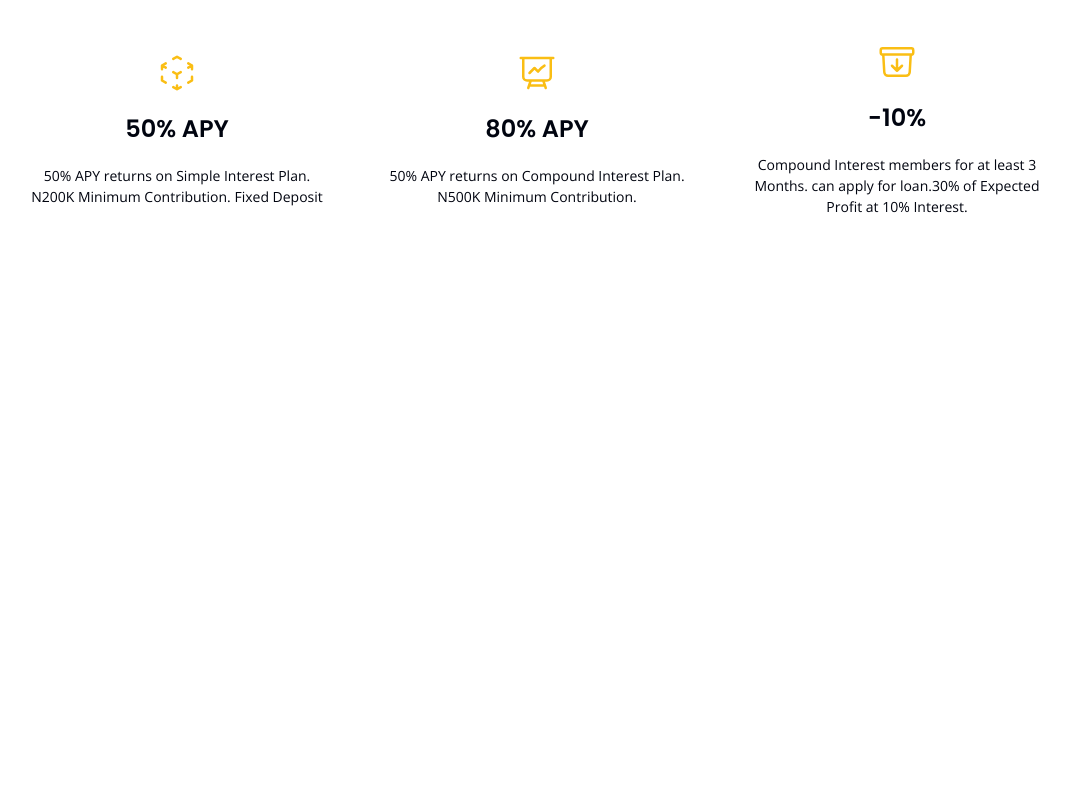
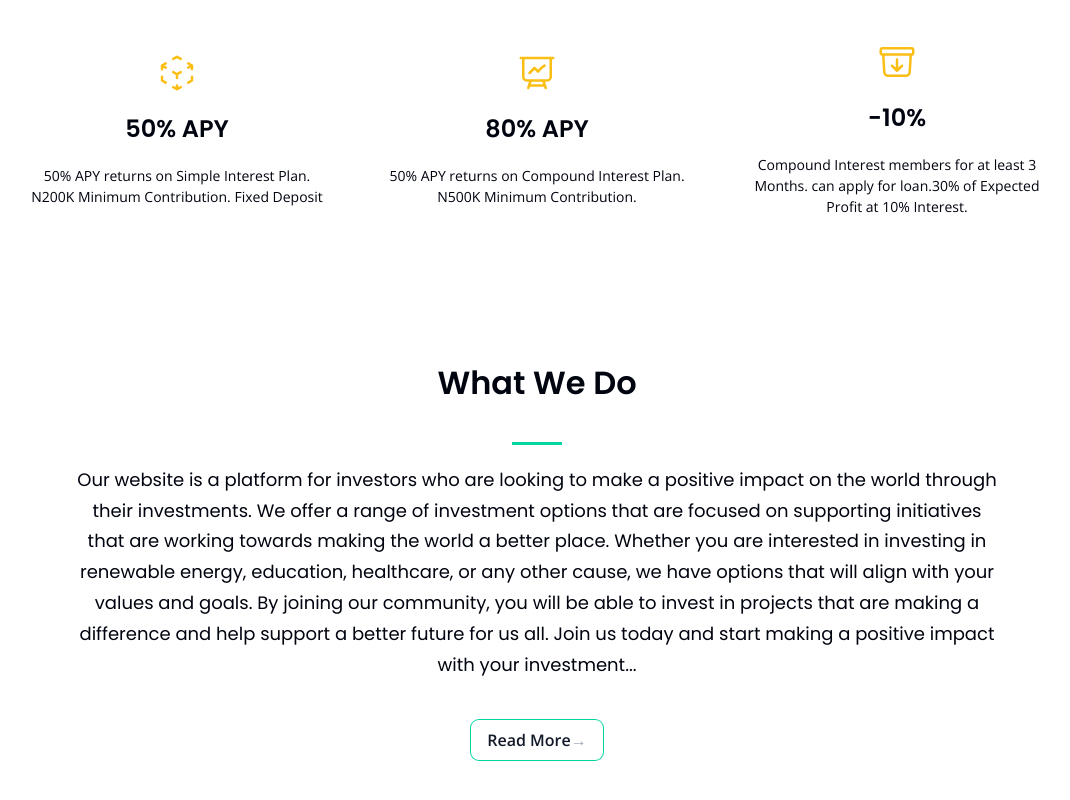
Before and after one commit to deezicypher/Affluena-frontend, a React (Create React App) app: page / in a window 1280 px wide. Shown: the part 746-1546 px from the top of the page, without its empty margins (103-1173 px from the left). Before the commit the page ends 1027 px from the top, so only its background shows below. Built offline with nearby package versions, Linux system fonts and the light colour scheme.

Commit message:
about section

```diff
--- /dev/null
+++ b/src/components/About.js
@@ -0,0 +1,34 @@
+import React from 'react'
+import styles,{layout} from '../style'
+
+const {heading3, paragraph,hr, flexCenter,flexBetween}  = styles;
+const {section, sectionInfo} = layout;
+
+
+
+const About = () => {
+  return (
+    <div className={`${section} ${flexCenter}  gap-10`}>
+        <div className={`${sectionInfo} items-center `}>
+    <h2 className={`${heading3} text-center`}>What We Do</h2>
+    <div className={`${hr} `}/>
+    <p className={`${paragraph} md:text-center md:w-4/5`}>
+    Our website is a platform for investors who are looking to make a positive impact on the world through their investments.
+     We offer a range of investment options that are focused on supporting initiatives that are working towards making the world a better place. Whether you are interested in investing in renewable energy, education, healthcare, or any other cause, we have options that will align with your values and goals. By joining our community, you will be able to invest in projects that are making a difference and help support a better future for us all. Join us today and start making a positive impact with your investment...
+    </p>
+    <a
+                        href="#"
+                        className="inline-block rounded-lg px-4 py-1.5 mt-10 text-base font-semibold leading-7 text-gray-900 ring-1 ring-[#00d5a0] hover:ring-[#00d5a0]"
+                      >
+                        Read More
+                        <span className="text-gray-400" aria-hidden="true">
+                          &rarr;
+                        </span>
+                      </a>
+    </div>
+
+    </div>
+  )
+}
+
+export default About
--- a/src/pages/Home.js
+++ b/src/pages/Home.js
@@ -1,12 +1,14 @@
 import React from 'react'
 import Hero from '../components/Hero';
 import FeatureTiles from '../components/FeatureTiles';
+import About from '../components/About';
 
 const Home = () => {
   return (
    <>
    <Hero/>
    <FeatureTiles/>
+   <About/>
    </>
   )
 }
--- a/src/style.js
+++ b/src/style.js
@@ -2,8 +2,9 @@ const styles = {
     boxWidth: "xl:max-w-[1280px] w-full",
     heading:'text-3xl font-bold  sm:text-center sm:text-6xl',
     heading2: "font-poppins font-semibold xs:text-[48px] text-[40px] text-primary xs:leading-[76.8px] leading-[66.8px] w-full",
+    heading3: "font-poppins font-semibold xs:text-[32px] text-[25px] text-primary xs:leading-[76.8px] leading-[66.8px] w-full",
     heading4: "font-poppins font-semibold text-xl font-bold  sm:text-center sm:text-2xl",
-    paragraph: "font-poppins font-normal text-dimWhite text-[18px] leading-[30.8px]",
+    paragraph: "font-poppins font-normal text-primary text-[18px] leading-[30.8px]",
 
     flexBetween: "flex  items-center flex-col gap-5",
     flexCenter: "flex justify-center items-center",
@@ -15,10 +16,11 @@ const styles = {
 
     marginX: "sm:mx-16 mx-6",
     marginY: "sm:my-16 my-6",
+    hr: 'w-[50px] h-[3px] my-[20px] border-none bg-secondary',
   };
 
   export const layout = {
-    section: `flex md:flex-row flex-col ${styles.paddingY}`,
+    section: `flex md:flex-row flex-col ${styles.paddingY} ${styles.paddingX}`,
     sectionReverse: `flex md:flex-row flex-col-reverse ${styles.paddingY}`,
 
     sectionImgReverse: `flex-1 flex ${styles.flexCenter} md:mr-10 mr-0 md:mt-0 mt-10 relative`,
```
